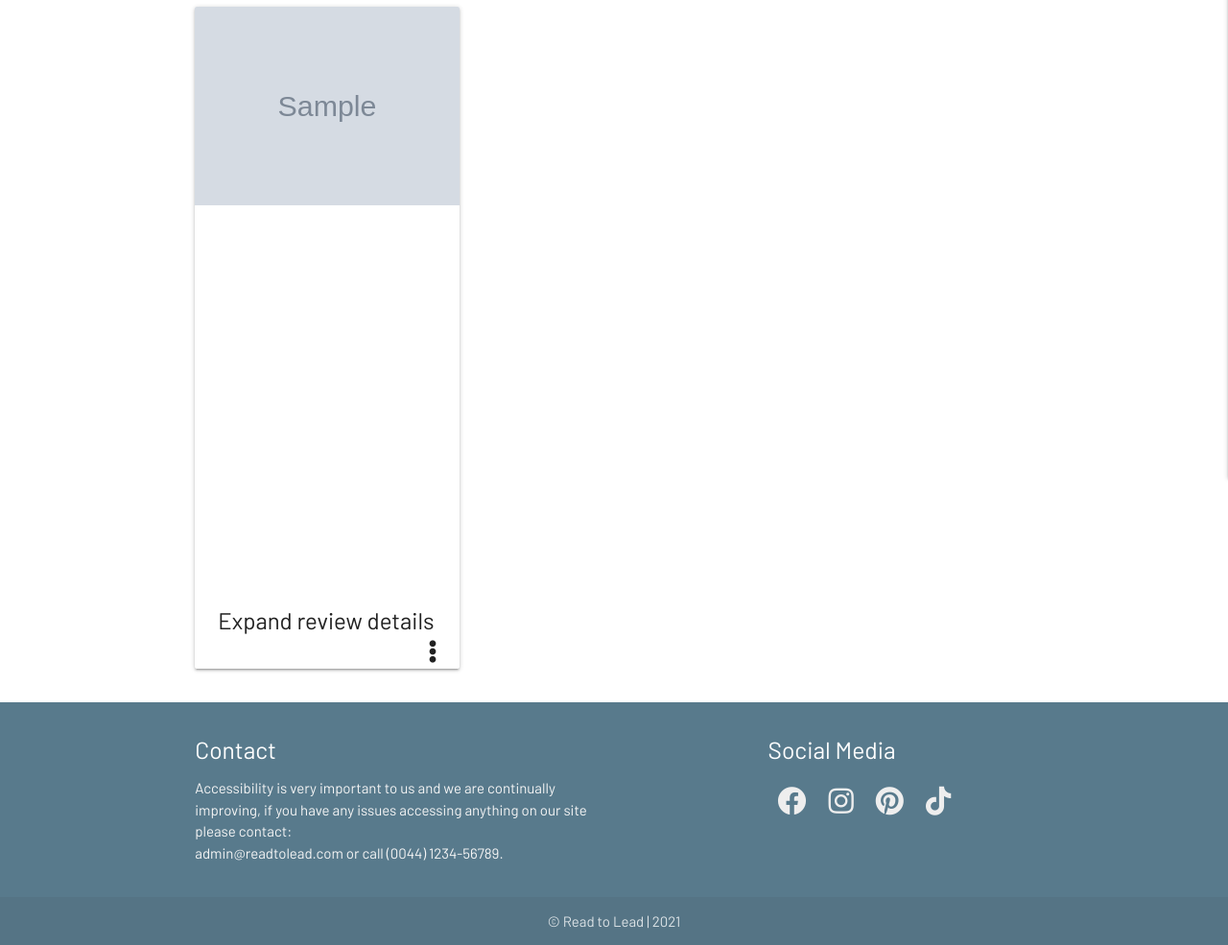
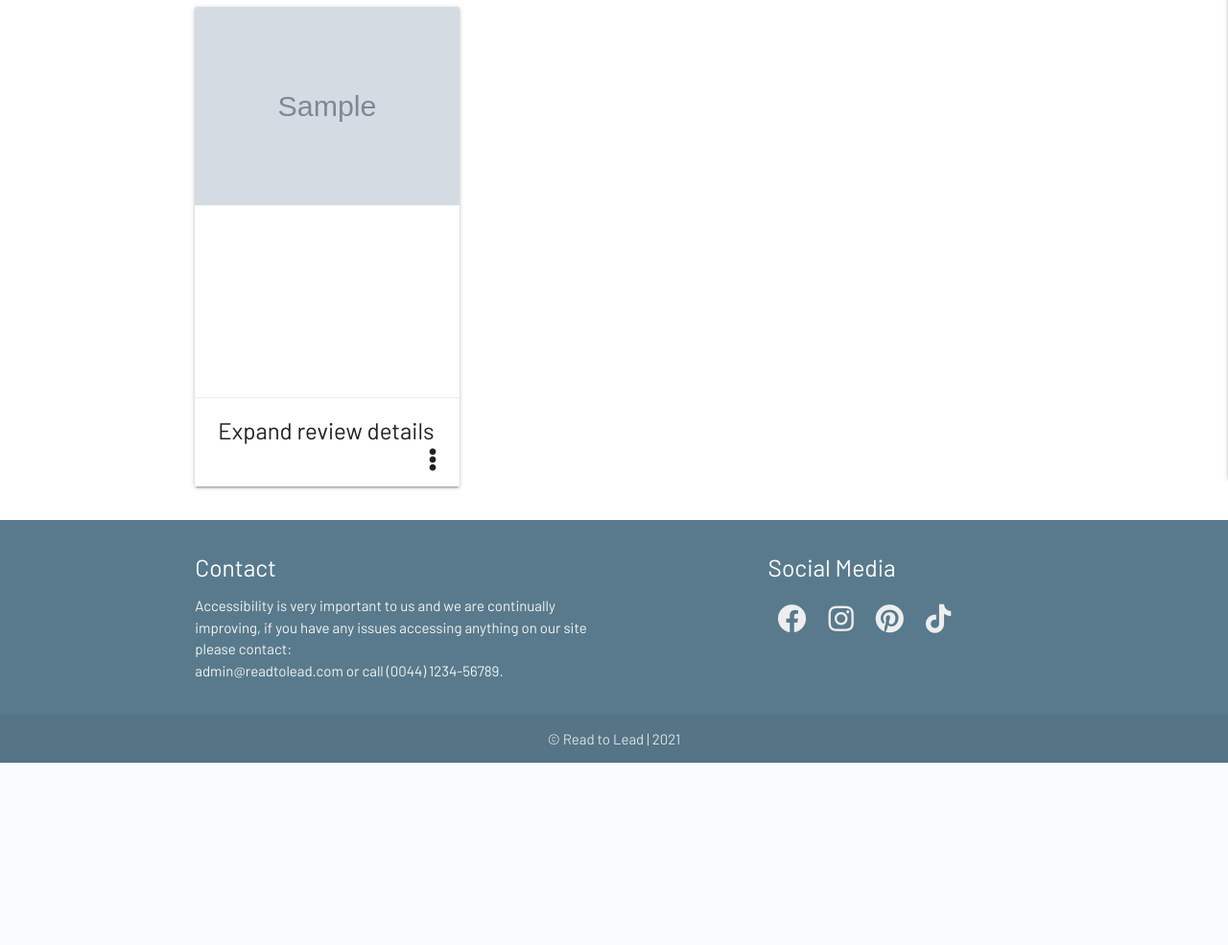
Before and after one commit to DanteHealy/reader-to-leader, a Flask app: page /search in a window 1280 px wide. Shown: the part 362-1347 px from the top of the page at 96% size. After the commit the page ends 1157 px from the top, so only its background shows below. Run offline with Flask 2, Linux system fonts and the light colour scheme; grey boxes marked "Sample" are stand-in pictures; a database or web service that is not in the repository returns one stand-in record (values such as "Sample title"); some libraries are stand-ins or nearby versions.

Commit message:
Fix card size in book review

```diff
--- a/static/css/style.css
+++ b/static/css/style.css
@@ -61,9 +61,6 @@ nav ul a:hover {
     width: 100%;
 }
 
-
-
-
 /*- add styling and animation to the social media icons in the footer -*/
 .social-media {
     margin: 10px;
@@ -82,13 +79,14 @@ nav ul a:hover {
 /*- styling and sizing the book review cards -*/
 
 .card-image .books {
-    height: 600px;
-    width: 100%;
+    /* height: 600px; */
+    height: 100%;
+    width: auto;
 }
 
-.card .books {
+/* .card .books {
     height: 600px;
-}
+} */
 
 .card-content {
     height: 90px;
--- a/templates/books.html
+++ b/templates/books.html
@@ -31,13 +31,13 @@
     <div class="container wide-container">
         <div class="row">
         {% for book in books %}
-            <div class="col s12 m4">
-                <div class="card hoverable books">
+            <div class="col s12 m6 l4">
+                <div class="card large hoverable books">
                     <!-- Need to check with tutor support how to fix this -->
                     <div class="card-image books waves-effect waves-block waves-light">
                         <img class="activator" src="{{ book.image_url }}"  onerror="this.onerror=null;this.src='/static/images/noimage.png';" />
                     </div>
-                    <div class="card-content">
+                    <div class="card-action">
                         <span class="card-title activator grey-text text-darken-4">Expand review details<i class="fa fa-ellipsis-v right"></i></span>
                     </div>
                     <div class="card-reveal">
```
